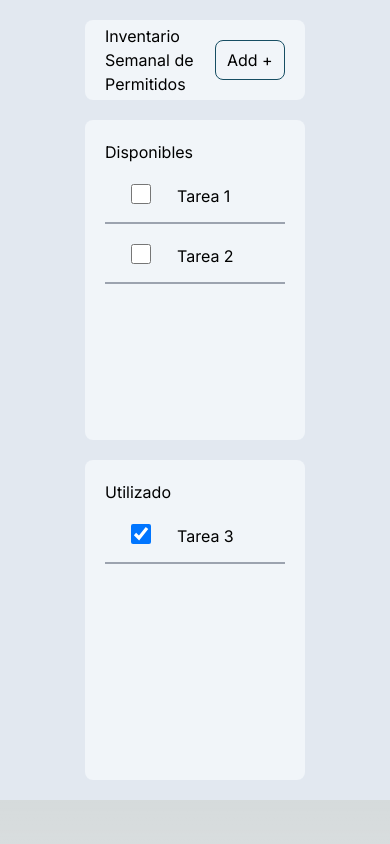
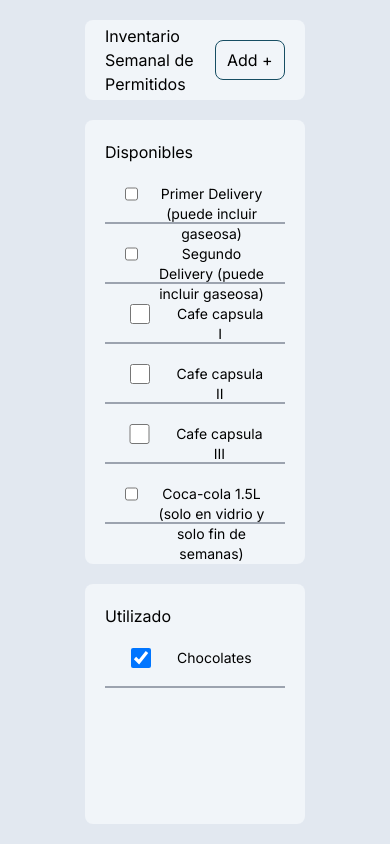
Before and after one commit to AbelAngelOk/ReactNextOrganizer, a Next.js app: page / in a window 390 px wide. Built offline with nearby package versions, Linux system fonts and the light colour scheme.

Commit message:
algunos cambios para mobile v1.1

```diff
--- a/src/app/Context.tsx
+++ b/src/app/Context.tsx
@@ -20,9 +20,13 @@ const MyContext = createContext<MyContextType | undefined>(undefined);
 // Componente proveedor que proporciona valores para el contexto
 const MyContextProvider: React.FC<MyContextProviderProps> = ({ children }) => {
   const [lsItems, setLsItems] = useState<Item[]>([
-    { id: 1, texto: 'Tarea 1', finalizada: false },
-    { id: 2, texto: 'Tarea 2', finalizada: false },
-    { id: 3, texto: 'Tarea 3', finalizada: true }
+    { id: 1, texto: 'Primer Delivery (puede incluir gaseosa)', finalizada: false },
+    { id: 2, texto: 'Segundo Delivery (puede incluir gaseosa)', finalizada: false },
+    { id: 3, texto: 'Cafe capsula I', finalizada: false },
+    { id: 4, texto: 'Cafe capsula II', finalizada: false },
+    { id: 5, texto: 'Cafe capsula III', finalizada: false },
+    { id: 6, texto: 'Coca-cola 1.5L (solo en vidrio y solo fin de semanas)', finalizada: false },
+    { id: 7, texto: 'Chocolates', finalizada: true }
   ]);
 
   return (
--- a/src/app/home.tsx
+++ b/src/app/home.tsx
@@ -23,7 +23,7 @@ const Home: React.FC<HomeProps> = () => {
   const itemsUtilizados = lsItems.filter( (item:Item) => item.finalizada);
 
   return (
-    <main className="w-full flex justify-center items-center box-content bg-slate-200">
+    <main className="w-full flex min-h-screen h-auto justify-center items-center box-content bg-slate-200">
       <section className="w-2/3 h-4/5 flex flex-wrap gap-5 p-5 rounded-lg ">
 
         <div className='w-full h-20 flex justify-between items-center bg-slate-100 p-5 rounded-lg'>
@@ -31,12 +31,12 @@ const Home: React.FC<HomeProps> = () => {
           <button type='button' className="w-40 h-10 border rounded-lg border-cyan-900"> Add + </button>
         </div>
 
-        <div id="Box01" className="w-full h-80 p-5 bg-slate-100 flex-col rounded-lg">
+        <div id="Box01" className="w-full h-auto min-h-60 p-5 bg-slate-100 flex-col rounded-lg transition-height duration-500 ease-in-out">
           <h2 className=""> Disponibles </h2>
           <RenderPermitidos lsItems={itemsDisponibles} />
         </div>
 
-        <div id="Box02" className="w-full h-80 p-5 bg-slate-100 rounded-lg">
+        <div id="Box02" className="w-full h-auto min-h-60 p-5 bg-slate-100 rounded-lg transition-height duration-500 ease-in-out">
           <h2 className=""> Utilizado </h2>
           <RenderPermitidos lsItems={itemsUtilizados} />
         </div>
--- a/src/components/permitido.tsx
+++ b/src/components/permitido.tsx
@@ -34,14 +34,14 @@ const Permitido: React.FC<PermitidoProps> = ({ id, finalizada, children }) => {
   };
 
   return (
-    <label className="flex w-full h-10 my-5 gap-5 px-5 border-b-2 border-gray-400 text-center">
+    <label className="flex w-full h-10 sm:h-auto my-5 gap-5 px-5 border-b-2 border-gray-400 text-center">
       <input
         type="checkbox"
         className="w-8 h-5"
         checked={isChecked}
         onChange={handleCheckboxChange}
       />
-      <span className="h-8 text-center">{children}</span>
+      <span className="h-8 sm:h-auto sm:text-xs md:text-sm lg:text-lg text-sm">{children}</span>
     </label>
   );
 };
```
